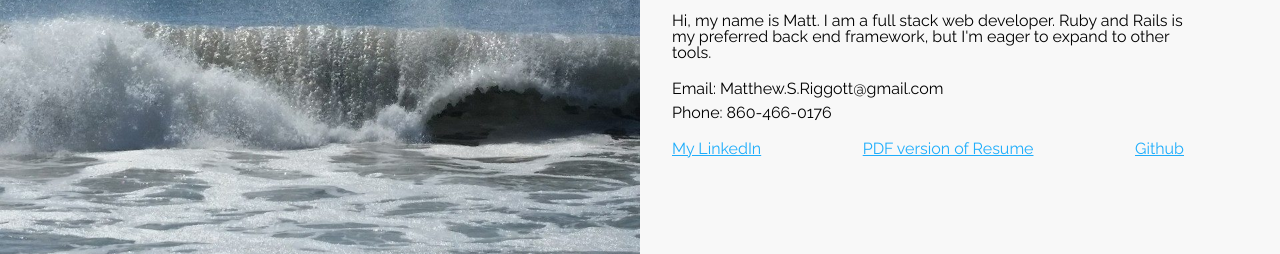
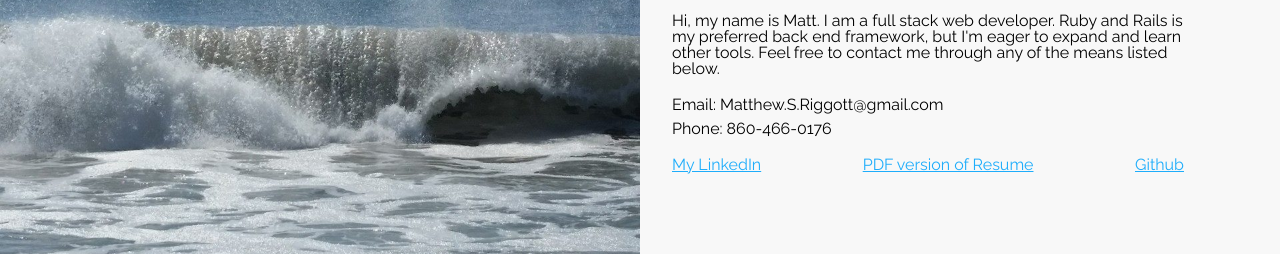
Before and after one commit to MatthewRiggott/MatthewRiggott.github.io, a plain HTML site: page index.html in a window 1280 px wide. Shown: the part 157-411 px from the top of the page. Drawn offline with nearby package versions, Linux system fonts and the light colour scheme.

Commit message:
add content

```diff
--- a/index.html
+++ b/index.html
@@ -33,7 +33,7 @@
           <h3 class="name">Matthew Riggott</h3>
           <h4 class="title">Full Stack Web Developer</h4>
           <br>
-          <p class="self-description">Hi, my name is Matt.  I am a full stack web developer.  Ruby and Rails is my preferred back end framework, but I'm eager to expand to other tools.
+          <p class="self-description">Hi, my name is Matt.  I am a full stack web developer.  Ruby and Rails is my preferred back end framework, but I'm eager to expand and learn other tools.  Feel free to contact me through any of the means listed below.
           </p>
           <p class="contact">Email: Matthew.S.Riggott@gmail.com</p>
           <p class="contact">Phone: 860-466-0176</p>
```
